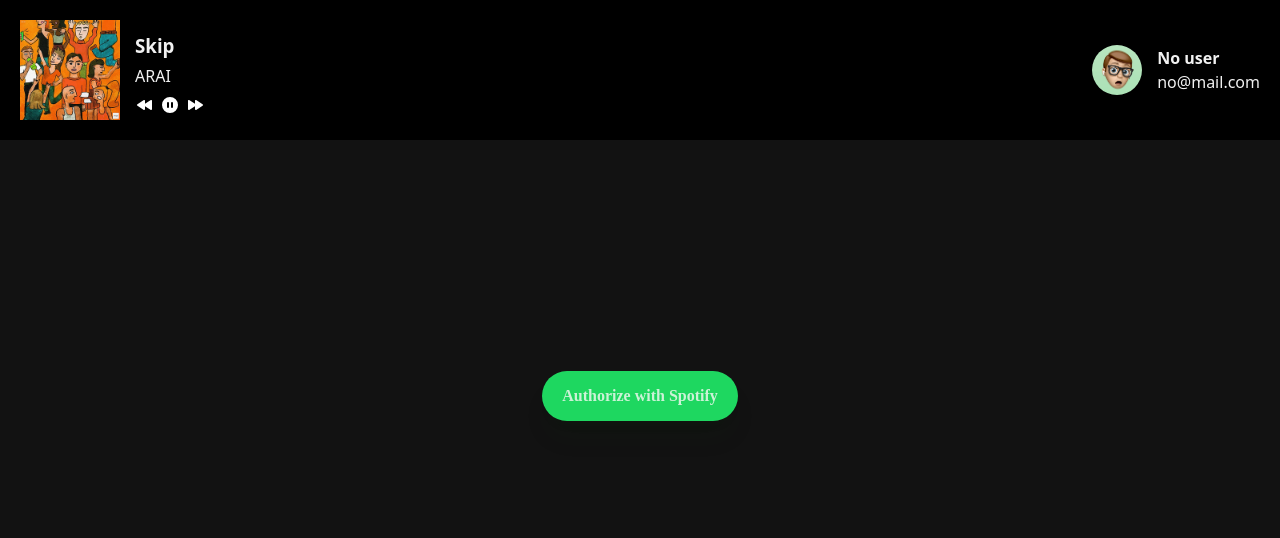
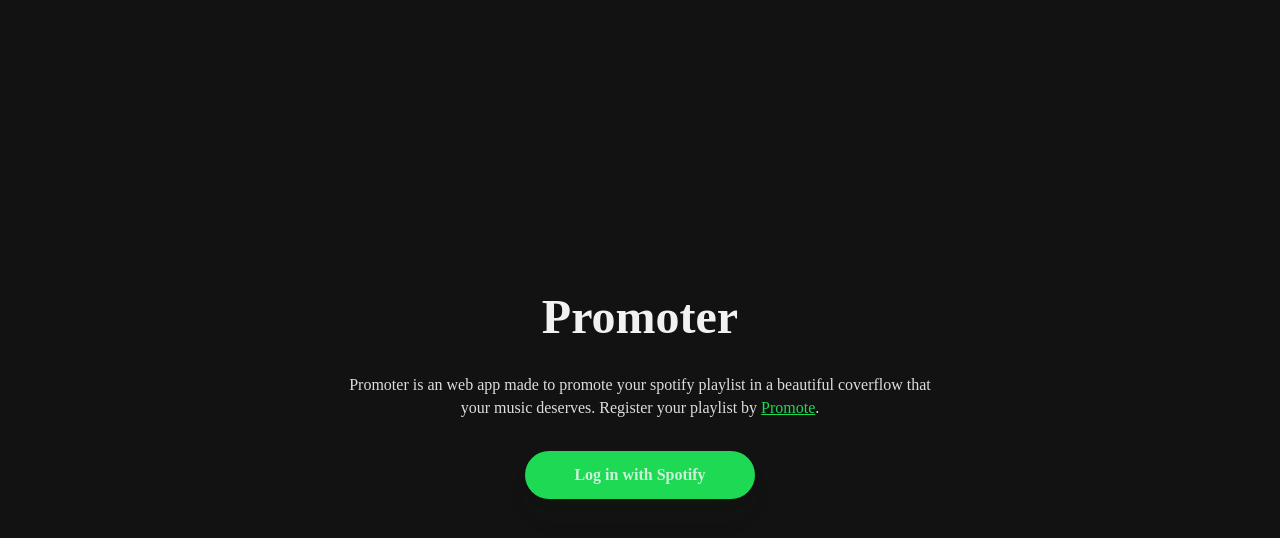
Before and after one commit to MichalPleva8/spotify-promoter, a React (Create React App) app in the folder client/: page / in a window 1280 px wide. Shown: the top 538 px of the page. Built offline with nearby package versions, Linux system fonts and the light colour scheme.

Commit message:
Remake of the App to Promoter

```diff
--- a/client/src/App.css
+++ b/client/src/App.css
@@ -9,78 +9,57 @@
 	height: 20px;
 }
 
-/* Nav */
-.nav {
-  position: fixed;
-  top: 0;
-  width: 100%;
-  background: #000;
-}
-
-.nav-wrapper {
-  padding: 20px;
-  display: flex;
-  justify-content: space-between;
-}
-
-.playback {
-  display: flex;
-  gap: 15px;
-}
-
-.playback-data {
-  margin-top: 15px;
-  display: flex;
-  flex-direction: column;
-  justify-content: start;
-  gap: 10px;
-}
-
-.controls-group {
-  display: flex;
-  flex-direction: row;
-  gap: 5px;
-}
-
-.controls-group > button {
-  background: none;
-  border: none;
-
-  color: #fff;
-  cursor: pointer;
-}
-
-.profile {
-  height: 100%;
-  display: flex;
-  align-items: center;
-  justify-content: center;
-  gap: 15px;
-}
-
-.profile-pic {
-  width: 50px;
-  border-radius: 50%;
-  -webkit-border-radius: 50%;
-  -moz-border-radius: 50%;
-  -ms-border-radius: 50%;
-  -o-border-radius: 50%;
-  object-fit: cover;
-}
-
-.profile-data {
-  display: flex;
-  flex-direction: column;
-  gap: 5px;
-}
-
 /* Login */
 .login-wrapper {
   display: flex;
   flex-direction: column;
   align-items: center;
-  gap: 10px;
+  gap: 32px;
 }
+
+.login-xl {
+  font-family: Poppins;
+  font-size: 48px;
+  font-style: normal;
+  font-weight: 800;
+  line-height: 48px;
+  text-align: center;
+}
+
+.login-text {
+  max-width: 600px;
+  color: #ddd;
+  font-family: Nunito Sans;
+  font-size: 16px;
+  font-style: normal;
+  font-weight: 400;
+  line-height: 23px;
+  text-align: center;
+}
+
+.login-text a {
+  color: #1DD954;
+}
+
+.spotify-button {
+  padding: 15px 49px;
+  color: #ccf2d7;
+  background: #1DD954;
+  border: none;
+  font-family: 'Poppins';
+  font-weight: 700;
+  font-size: 16px;
+  line-height: none;
+  text-decoration: none;
+  box-shadow: rgba(0, 50, 0, 0.1) 0px 20px 25px -5px, rgba(0, 50, 0, 0.04) 0px 10px 10px -5px;
+  border-radius: 99px;
+  -webkit-border-radius: 99px;
+  -moz-border-radius: 99px;
+  -ms-border-radius: 99px;
+  -o-border-radius: 99px;
+  cursor: pointer;
+}
+
 
 /* Header */
 .header {
@@ -111,29 +90,6 @@
   display: flex;
   justify-content: center;
   align-items: center;
-}
-
-.spotify-button {
-  padding: 16px 20px;
-
-  color: #ccf2d7;
-  background: #1ed760;
-  border: none;
-
-  font-family: 'Poppins';
-  font-weight: 700;
-  font-size: 16px;
-  line-height: none;
-  text-decoration: none;
-
-  box-shadow: rgba(0, 50, 0, 0.1) 0px 20px 25px -5px, rgba(0, 50, 0, 0.04) 0px 10px 10px -5px;
-
-  border-radius: 99px;
-  -webkit-border-radius: 99px;
-  -moz-border-radius: 99px;
-  -ms-border-radius: 99px;
-  -o-border-radius: 99px;
-  cursor: pointer;
 }
 
 .row {
@@ -213,3 +169,95 @@
   white-space: nowrap;
   text-align: left;
 }
+
+/* Showcase */
+.showcase {
+  width: 100%;
+  margin-top: 120px; /* Fixes Navigation's(postition: fixed) */
+}
+
+.showcase-wrapper {
+  margin-top: 170px;
+}
+
+.tracks-overflow {
+  overflow-x: hidden;
+}
+
+.tracks-list {
+  margin-bottom: 64px;
+  display: flex;
+  flex-direction: row;
+  white-space: nowrap;
+  gap: 10px;
+}
+
+.tracks-list:first-child {
+  padding-left: 40%;
+}
+
+.track {
+  flex-shrink: 0;
+  width: 300px;
+  height: 300px;
+  background: #aaa;
+  overflow: hidden;
+  border-radius: 8px;
+  -webkit-border-radius: 8px;
+  -moz-border-radius: 8px;
+  -ms-border-radius: 8px;
+  -o-border-radius: 8px;
+}
+
+.current {
+  margin-bottom: 77px;
+  display: flex;
+  flex-direction: column;
+  gap: 18px;
+}
+
+.current-name {
+  color: #fff;
+  font-family: Poppins;
+  font-size: 36px;
+  font-weight: 800;
+  line-height: 36px;
+  text-align: center;
+}
+
+.current-artist {
+  color: #fff;
+  font-family: Nunito Sans;
+  font-size: 17px;
+  font-style: normal;
+  font-weight: 400;
+  line-height: 23px;
+  letter-spacing: 0em;
+  text-align: center;
+}
+
+.controls {
+  width: 100%;
+  display: flex;
+  flex-direction: row;
+  justify-content: center;
+  gap: 40px;
+}
+
+.control-button {
+  background: none;
+  border: none;
+  width: 50px;
+  height: 50px;
+  color: #fff;
+  cursor: pointer;
+  transition: .3s ease-in-out;
+  -webkit-transition: .3s ease-in-out;
+  -moz-transition: .3s ease-in-out;
+  -ms-transition: .3s ease-in-out;
+  -o-transition: .3s ease-in-out;
+}
+
+.control-button:hover {
+  opacity: 0.8;
+}
--- a/client/src/App.js
+++ b/client/src/App.js
@@ -1,5 +1,5 @@
 import React, { useState } from 'react';
-import { Nav, Login, Dashboard } from './components/index.js';
+import { Nav, Login, Showcase  } from './components/index.js';
 import ApiControler from './services/ApiControler.js';
 import './Normalizer.css';
 import './App.css';
@@ -26,8 +26,8 @@
 
   return (
     <div className="App">
-      <Nav user={me} logout={logout} />
-      {me.username ? <Dashboard /> : <Login />}
+      {me.username && <Nav user={me} logout={logout} />}
+      {me.username ? <Showcase /> : <Login />}
     </div>
   );
 }
--- a/client/src/components/Dashboard.js
+++ b/client/src/components/Dashboard.js
@@ -39,7 +39,7 @@
 	const [playlists, setPlaylists] = useState([]);
 
 	useEffect(() => {
-		let limit = 15;
+		let limit = 10;
 		let offset = 0;
 
 		api.getMySongs(limit, offset)
--- a/client/src/components/Login.js
+++ b/client/src/components/Login.js
@@ -8,7 +8,9 @@
 	return (
 		<div className="fullpage-center">
 			<div className="login-wrapper">
-				<a className='spotify-button' href={authUrl}>Authorize with Spotify</a>
+				<h1 className="login-xl">Promoter</h1>
+				<p className="login-text">Promoter is an web app made to promote your spotify playlist in a beautiful coverflow that your music deserves. Register your playlist by <a href="#">Promote</a>.</p>
+				<a className='spotify-button' href={authUrl}>Log in with Spotify</a>
 			</div>
 		</div>
 	)
--- a/client/src/components/Nav.js
+++ b/client/src/components/Nav.js
@@ -1,64 +1,17 @@
 import React from 'react'
-import cover from '../assets/album.jpg';
 import nouser from '../assets/nouser.png';
 import { api } from '../App';
+import './nav.css';
 
-function Nav(props) {
-	let next = () => {
-		api.skipSong();
-	}
-
-	let pause = () => {
-	}
-
-	let prev = () => {
-		api.prevSong();
-	}
-
-	let getPlayback = () => {
-		api.getPlayback()
-			.then(result => console.log(result))
-			.catch(error => console.error(error));
-	}
-
+function Nav({ user }) {
 	return (
 		<div className='nav'>
 			<div className="nav-wrapper">
-				<div className="nav-data">
-					<div className="playback">
-						<img src={cover} onClick={() => getPlayback()} style={{height: '100px'}} alt="Album" />
-						<div className="playback-data">
-							<h3>Skip</h3>
-							<p>ARAI</p>
-							<div className="controls-group">
-								<button onClick={() => prev()}>
-									<svg xmlns="http://www.w3.org/2000/svg" className="hero-solid" viewBox="0 0 20 20" fill="currentColor">
-									<path d="M8.445 14.832A1 1 0 0010 14v-2.798l5.445 3.63A1 1 0 0017 14V6a1 1 0 00-1.555-.832L10 8.798V6a1 1 0 00-1.555-.832l-6 4a1 1 0 000 1.664l6 4z" />
-									</svg>
-								</button>
-								<button onClick={() => pause()}>
-									<svg xmlns="http://www.w3.org/2000/svg" className="hero-solid" viewBox="0 0 20 20" fill="currentColor">
-									<path fillRule="evenodd" d="M18 10a8 8 0 11-16 0 8 8 0 0116 0zM7 8a1 1 0 012 0v4a1 1 0 11-2 0V8zm5-1a1 1 0 00-1 1v4a1 1 0 102 0V8a1 1 0 00-1-1z" clipRule="evenodd" />
-									</svg>
-								</button>
-								<button onClick={() => next()}>
-									<svg xmlns="http://www.w3.org/2000/svg" className="hero-solid" viewBox="0 0 20 20" fill="currentColor">
-									<path d="M4.555 5.168A1 1 0 003 6v8a1 1 0 001.555.832L10 11.202V14a1 1 0 001.555.832l6-4a1 1 0 000-1.664l-6-4A1 1 0 0010 6v2.798l-5.445-3.63z" />
-									</svg>
-								</button>
-
-							</div>
-						</div>
-					</div>
-				</div>
-				<div className="nav-data">
-					<div className="profile">
-						<img src={props.user.image ? props.user.image : nouser} className='profile-pic'alt="User profile" />
-						<div className="profile-data">
-							<h4>{ props.user.username ? props.user.username : "No user" }</h4>
-							<p>{ props.user.email ? props.user.email : "no@mail.com"}</p>
-						</div>
-						{props.user.username && <button onClick={() => props.logout()}>Logout</button>}
+				<div className="profile">
+					<img src={user.image ? user.image : nouser} className="profile-pic" alt="" />
+					<div className="profile-content">
+						<span className="profile-text">Playlist created by</span>
+						<a href="#linkToAuthorsSpotify" className="author-link">{user.username}</a>
 					</div>
 				</div>
 			</div>
--- /dev/null
+++ b/client/src/components/Showcase.js
@@ -0,0 +1,88 @@
+import React, { useState, useEffect } from 'react';
+import { api } from '../App';
+
+
+function Controls() {
+	let slider = document.querySelector('#slider');
+
+	let prevTrack = () => {
+		slider.scrollBy({ left: -300, top: 0, behavior: 'smooth' });
+	}
+
+	let nextTrack = () => {
+		slider.scrollBy({ left: 300, top: 0, behavior: 'smooth' });
+	}
+
+	return (
+		<div className="controls">
+			<button onClick={() => prevTrack()} className="control-button">
+				<svg xmlns="http://www.w3.org/2000/svg" className="h-5 w-5" viewBox="0 0 20 20" fill="currentColor">
+				<path d="M8.445 14.832A1 1 0 0010 14v-2.798l5.445 3.63A1 1 0 0017 14V6a1 1 0 00-1.555-.832L10 8.798V6a1 1 0 00-1.555-.832l-6 4a1 1 0 000 1.664l6 4z" />
+				</svg>
+			</button>
+			<button className="control-button">
+				<svg xmlns="http://www.w3.org/2000/svg" className="h-5 w-5" viewBox="0 0 20 20" fill="currentColor">
+				<path fillRule="evenodd" d="M10 18a8 8 0 100-16 8 8 0 000 16zM9.555 7.168A1 1 0 008 8v4a1 1 0 001.555.832l3-2a1 1 0 000-1.664l-3-2z" clipRule="evenodd" />
+				</svg>
+			</button>
+			<button className="control-button">
+				<svg xmlns="http://www.w3.org/2000/svg" className="h-5 w-5" viewBox="0 0 20 20" fill="currentColor">
+				<path fillRule="evenodd" d="M3.172 5.172a4 4 0 015.656 0L10 6.343l1.172-1.171a4 4 0 115.656 5.656L10 17.657l-6.828-6.829a4 4 0 010-5.656z" clipRule="evenodd" />
+				</svg>
+			</button>
+			<button onClick={() => nextTrack()} className="control-button">
+				<svg xmlns="http://www.w3.org/2000/svg" className="h-5 w-5" viewBox="0 0 20 20" fill="currentColor">
+				<path d="M4.555 5.168A1 1 0 003 6v8a1 1 0 001.555.832L10 11.202V14a1 1 0 001.555.832l6-4a1 1 0 000-1.664l-6-4A1 1 0 0010 6v2.798l-5.445-3.63z" />
+				</svg>
+			</button>
+		</div>
+	)
+}
+
+function Track({ data, index }) {
+	let cover = data.track.album.images[1].url;
+
+	return (
+		<div className="track">
+			<img src={cover} alt="cover" />
+		</div>
+	);
+}
+
+function TracksList({ tracks }) {
+	return (
+		tracks.map((track, index) => (
+			<Track key={index} index={index} data={track} />
+		))
+	);
+}
+
+
+function Showcase(props) {
+	const [tracks, setTracks] = useState(null);
+
+	useEffect(() => {
+		api.getPlaylistTracks("37i9dQZF1DX76t638V6CA8", 10, 2)
+			.then(result => setTracks(result))
+			.catch(error => console.error(error));
+	}, [])
+
+	return (
+		<div className="showcase">
+			<div className="showcase-wrapper">
+				<div id="slider" className="tracks-overflow">
+					<div className="tracks-list">
+						{tracks && <TracksList tracks={tracks} />}
+					</div>
+				</div>
+				<div className="current">
+					<h3 className="current-name">Skip</h3>
+					<h3 className="current-artist">Arai & Dj Khalid</h3>
+				</div>
+				<Controls />
+			</div>
+		</div>
+	)
+}
+
+export default Showcase
--- a/client/src/components/index.js
+++ b/client/src/components/index.js
@@ -1,5 +1,6 @@
 import Nav from './Nav';
 import Dashboard from './Dashboard';
+import Showcase from './Showcase';
 import Login from './Login';
 
-export { Nav, Dashboard, Login };
+export { Nav, Dashboard, Login, Showcase };
--- /dev/null
+++ b/client/src/components/nav.css
@@ -0,0 +1,55 @@
+/* Nav */
+.nav {
+  position: fixed;
+  top: 0;
+  width: 100%;
+}
+
+.nav-wrapper {
+	padding: 35px 45px;
+}
+
+.profile {
+	display: flex;
+	flex-direction: row;
+	gap: 15px;
+}
+
+.profile-pic {
+	width: 50px;
+	height: 50px;
+
+	border-radius: 50%;
+	-webkit-border-radius: 50%;
+	-moz-border-radius: 50%;
+	-ms-border-radius: 50%;
+	-o-border-radius: 50%;
+}
+
+.profile-content {
+	display: flex;
+	flex-direction: column;
+	align-items: flex-start;
+	justify-content: center;
+	gap: 6px;
+}
+
+.profile-text {
+	font-family: 'Nunito Sans';
+	font-size: 16px;
+	font-style: normal;
+	font-weight: 400;
+	line-height: 17px;
+	text-align: left;
+}
+
+.author-link {
+	color: #1DD954;
+	font-family: Nunito Sans;
+	font-size: 14px;
+	font-style: normal;
+	font-weight: 400;
+	line-height: 14px;
+	text-align: left;
+	text-decoration: none;
+}
--- a/client/src/services/ApiControler.js
+++ b/client/src/services/ApiControler.js
@@ -71,6 +71,18 @@
 		return json;
 	}
 
+	getPlaylistTracks = async (playlistId, limit, offset) => {
+		let requestPlaylistId = playlistId;
+		let requestLimit = limit || 10;
+		let requestOffset = offset || 0;
+
+		let options = { headers: { "key": this.accessToken } };
+		const response = await fetch(`http://localhost:5000/api/playlist/tracks?pid=${requestPlaylistId}&limit=${requestLimit}&offset=${requestOffset}`, options);
+		const json = await response.json();
+
+		return json;
+	}
+
 	getPlayback = async () => {
 		let options = { headers: { "key": this.accessToken } };
 		const response = await fetch("http://localhost:5000/api/playback", options);
```
